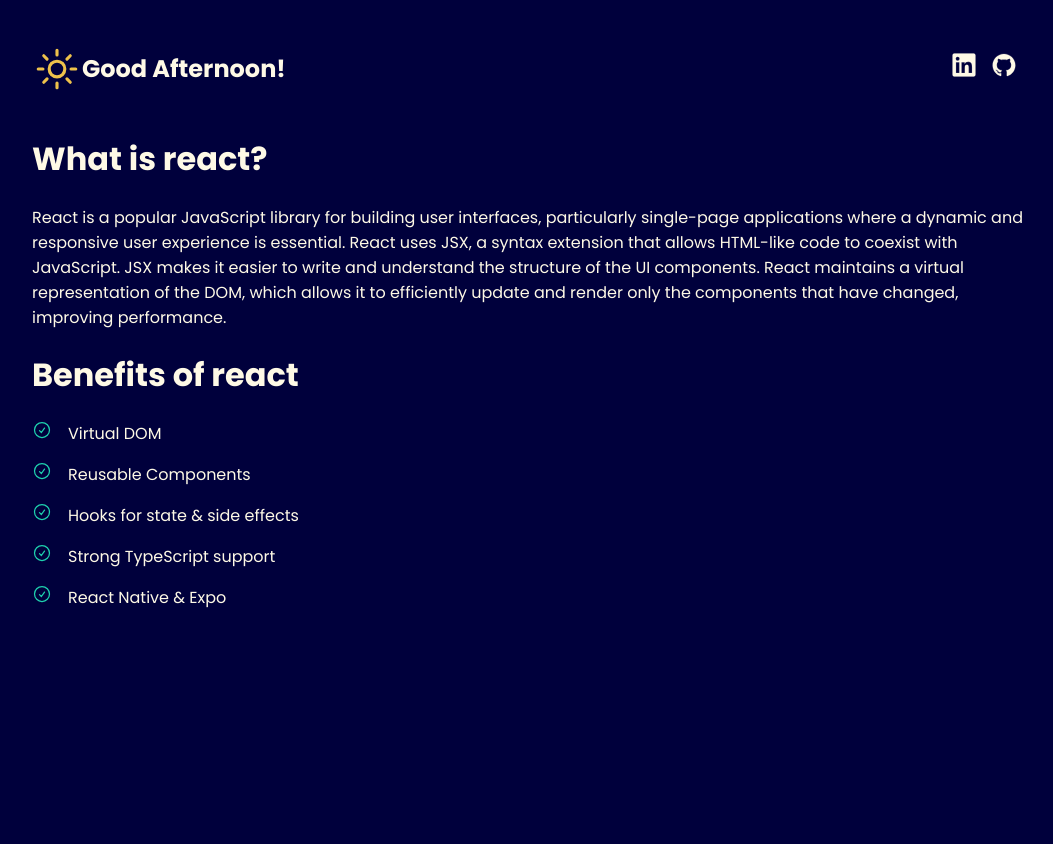
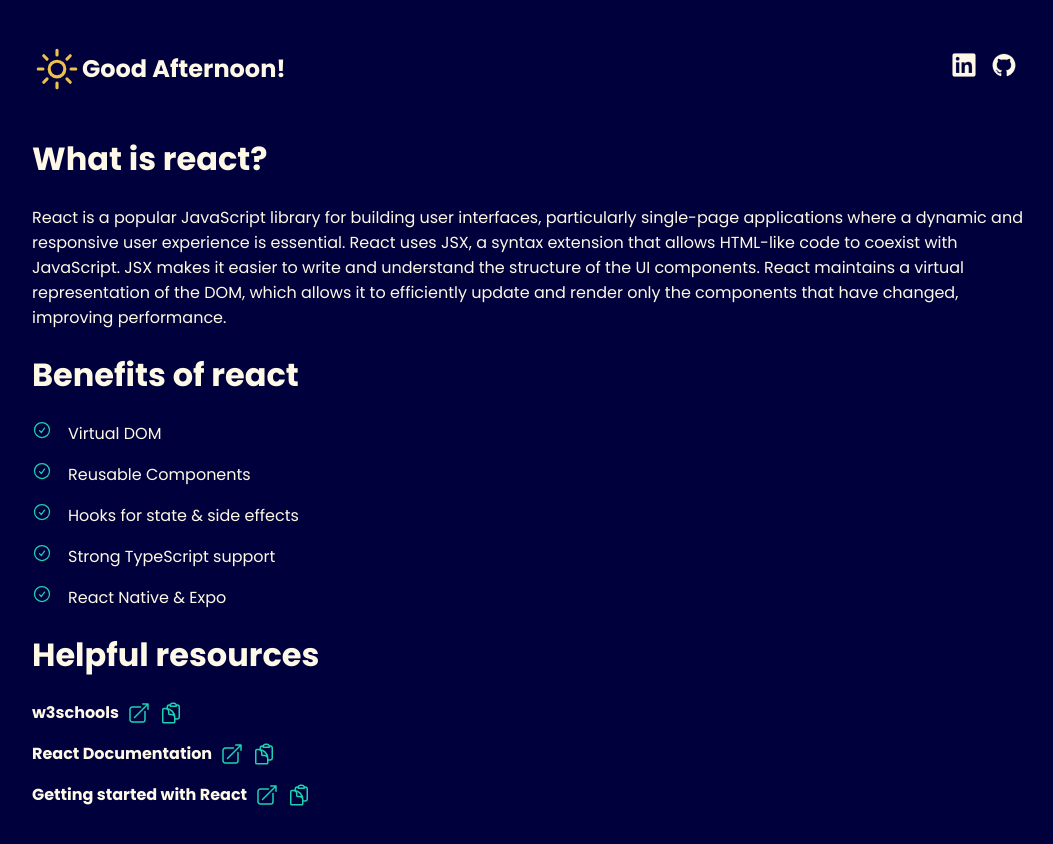
Before and after one commit to dacods/atlas-react-and-jsx, a React (Vite) app: page / in a window 1280 px wide. Shown: the top 844 px of the page, without its empty margins (108-1161 px from the left). Before the commit the page ends 800 px from the top, so only its background shows below. Built offline with nearby package versions, Linux system fonts and the light colour scheme.

Commit message:
Created OpenLink component, CopyLink component, and HelpfulResource component and added the Helpful resources section to the App component

```diff
--- a/src/App.jsx
+++ b/src/App.jsx
@@ -1,5 +1,6 @@
 import Header from "./components/Header";
 import Section from "./components/Section";
+import HelpfulResource from "./components/HelpfulResource";
 
 function App() {
   return (
@@ -24,6 +25,11 @@ function App() {
           <li>React Native & Expo</li>
         </ul>
       </Section>
+      <Section title="Helpful resources">
+        <HelpfulResource label={'w3schools'} link={'https://www.w3schools.com/react'}></HelpfulResource>
+        <HelpfulResource label={'React Documentation'} link={'https://react.dev/'}></HelpfulResource>
+        <HelpfulResource label={'Getting started with React'} link={'https://developer.mozilla.org/en-US/docs/Learn_web_development/Core/Frameworks_libraries/React_getting_started'}></HelpfulResource>
+      </Section>
     </div>
   )
 }
--- /dev/null
+++ b/src/components/CopyLink.jsx
@@ -0,0 +1,13 @@
+import copy from '../assets/copy.svg'
+
+function CopyLink(props) {
+    const handleCopy = () => {
+        navigator.clipboard.writeText(props.link)
+    }
+
+    return (
+        <img src={copy} alt="" onClick={handleCopy} className='copy'/>
+    )
+}
+
+export default CopyLink;
--- /dev/null
+++ b/src/components/HelpfulResource.jsx
@@ -0,0 +1,14 @@
+import OpenLink from "./OpenLink";
+import CopyLink from "./CopyLink";
+
+function HelpfulResource(props) {
+    return (
+        <div className="helpful-resource">
+            {props.label}
+            <OpenLink link={props.link}></OpenLink>
+            <CopyLink link={props.link}></CopyLink>
+        </div>
+    )
+}
+
+export default HelpfulResource;
--- /dev/null
+++ b/src/components/OpenLink.jsx
@@ -0,0 +1,11 @@
+import open from '../assets/open.svg';
+
+function OpenLink(props) {
+    return (
+        <a href={props.link} target='_blank'>
+            <img src={open} alt="Open external link" />
+        </a>
+    )
+}
+
+export default OpenLink;
```
